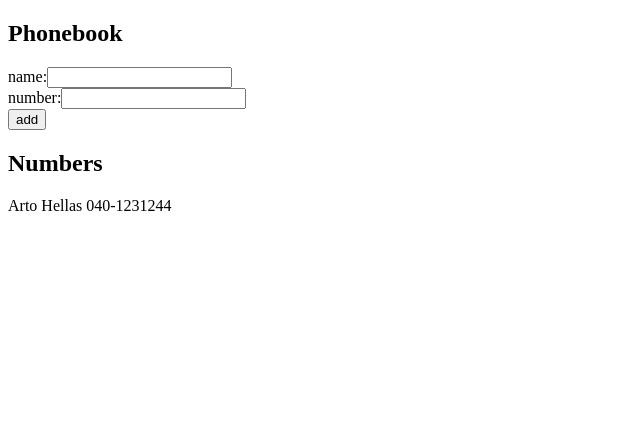
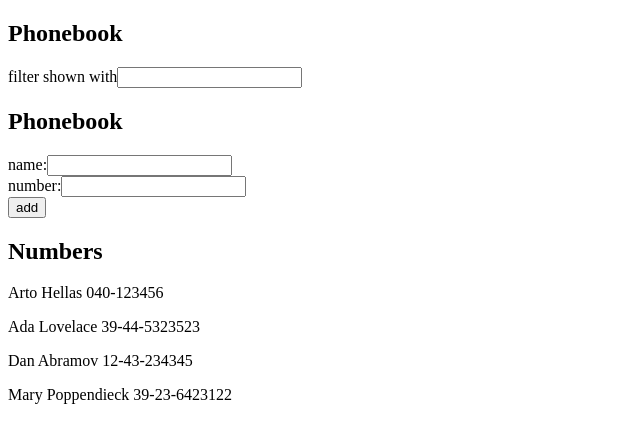
Before and after one commit to Smuli99/Fullstack-Mooc, a React (Vite) app in the folder osa2/puhelinluettelo/: page / in a window 1280 px wide. Shown: the top 442 px of the page, without its empty margins (0-640 px from the left). Built offline with nearby package versions, Linux system fonts and the light colour scheme.

Commit message:
task 2.9 done

```diff
--- a/osa2/puhelinluettelo/src/App.jsx
+++ b/osa2/puhelinluettelo/src/App.jsx
@@ -1,16 +1,22 @@
 import { useState } from "react";
+import AddNew from "./components/AddNew";
+import Numbers from "./components/Numbers";
 import Phonebook from "./components/Phonebook";
-import Numbers from "./components/Numbers";
 
 const App = () => {
   const [persons, setPersons] = useState([
-    {
-      name: 'Arto Hellas',
-      number: '040-1231244',
-    },
+    { name: 'Arto Hellas', number: '040-123456' },
+    { name: 'Ada Lovelace', number: '39-44-5323523' },
+    { name: 'Dan Abramov', number: '12-43-234345' },
+    { name: 'Mary Poppendieck', number: '39-23-6423122' }
   ]);
   const [newName, setNewName] = useState('');
   const [newNumber, setNewNumber] = useState('');
+  const [filter, setFilter] = useState('');
+
+  const filteredPersons = persons.filter(person =>
+    person.name.toLowerCase().includes(filter.toLowerCase())
+  );
 
   const nameTaken = () => {
     return persons.some(person =>
@@ -39,6 +45,10 @@ const App = () => {
   return (
     <div>
       <Phonebook
+        filter={filter}
+        handleNewFilter={(event) => setFilter(event.target.value)}
+      />
+      <AddNew
         addNewPerson={addNewPerson}
         newName={newName}
         handleNewName={(event) => setNewName(event.target.value)}
@@ -46,7 +56,7 @@ const App = () => {
         handleNewNumber={(event) => setNewNumber(event.target.value)}
       />
       <Numbers
-        persons={persons}
+        persons={filteredPersons}
       />
     </div>
   );
--- /dev/null
+++ b/osa2/puhelinluettelo/src/components/AddNew.jsx
@@ -0,0 +1,21 @@
+import SubHeader from "./SubHeader";
+import Form from "./Form";
+
+const AddNew = ({ addNewPerson, newName, handleNewName, newNumber, handleNewNumber }) => {
+  return (
+    <div>
+      <SubHeader text="Phonebook" />
+      <Form
+        onSubmit={addNewPerson}
+        nameText={newName}
+        handleName={handleNewName}
+        numberText={newNumber}
+        handleNumber={handleNewNumber}
+        buttonType="submit"
+        buttonText="add"
+      />
+    </div>
+  );
+};
+
+export default AddNew;
--- a/osa2/puhelinluettelo/src/components/Phonebook.jsx
+++ b/osa2/puhelinluettelo/src/components/Phonebook.jsx
@@ -1,18 +1,16 @@
 import SubHeader from "./SubHeader";
-import Form from "./Form";
+import Input from "./Input";
 
-const Phonebook = ({ addNewPerson, newName, handleNewName, newNumber, handleNewNumber }) => {
+const Phonebook = ({filter, handleNewFilter}) => {
   return (
     <div>
       <SubHeader text="Phonebook" />
-      <Form
-        onSubmit={addNewPerson}
-        nameText={newName}
-        handleName={handleNewName}
-        numberText={newNumber}
-        handleNumber={handleNewNumber}
-        buttonType="submit"
-        buttonText="add"
+      <Input
+        text="filter shown with"
+        value={filter}
+        id="filter"
+        name="filter-search"
+        handleText={handleNewFilter}
       />
     </div>
   );
```
